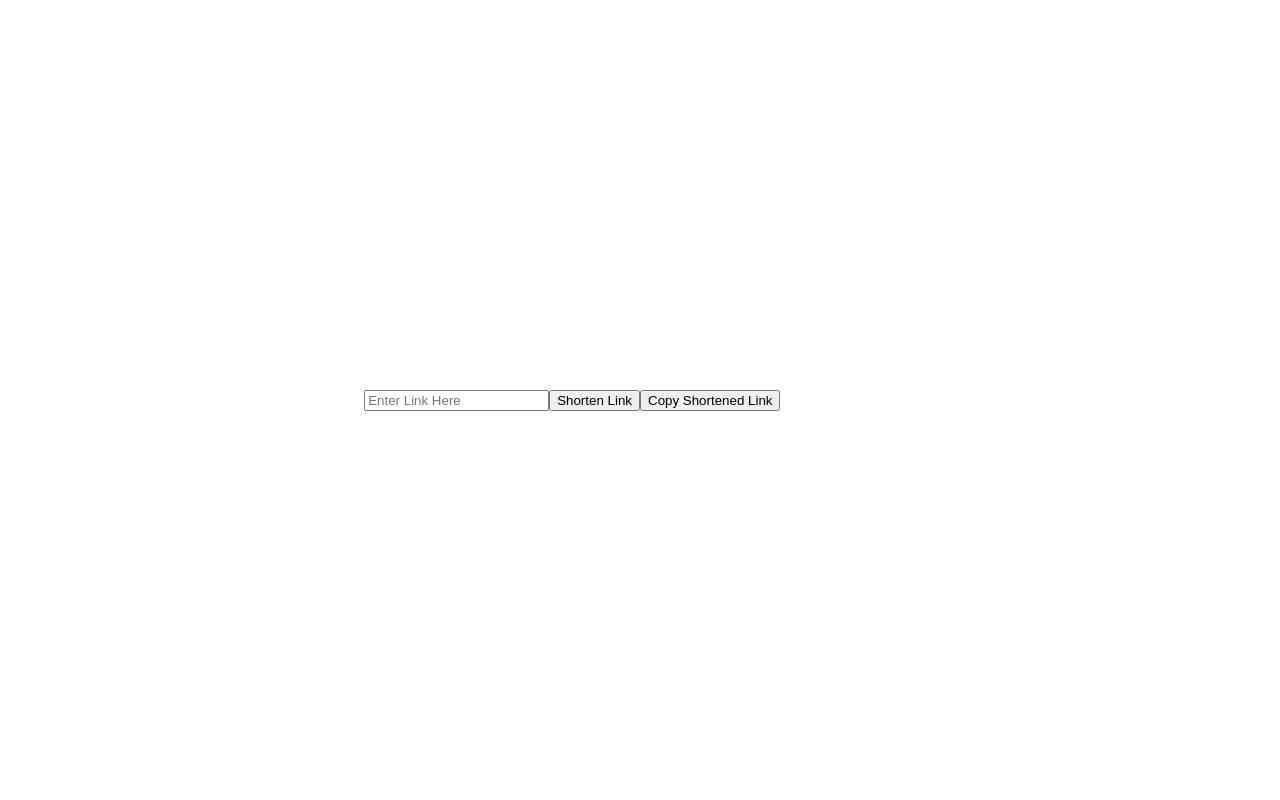
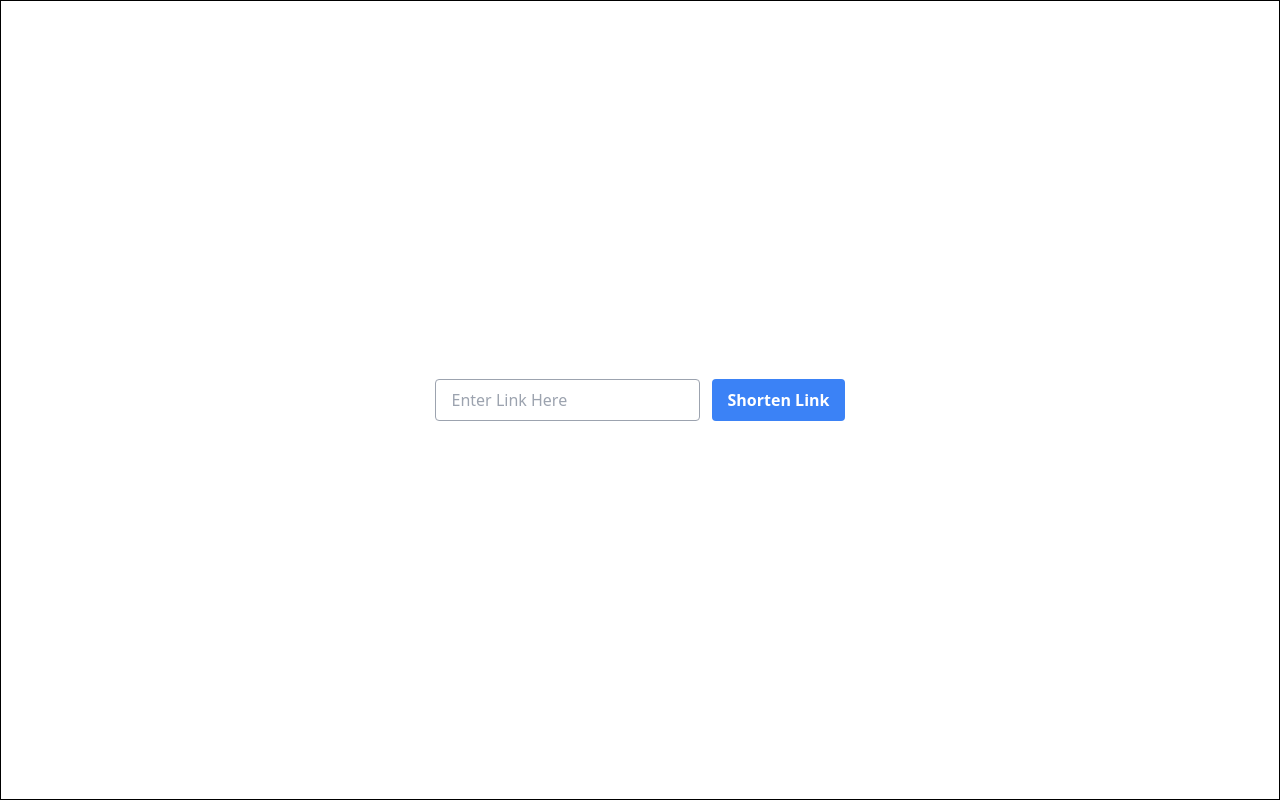
Before and after one commit to talalOthman/URL-Shortener, a Vue app: page / in a window 1280 px wide. Built offline with nearby package versions, Linux system fonts and the light colour scheme.

Commit message:
-Added tailwindcss to the projecr

```diff
--- a/index.html
+++ b/index.html
@@ -4,7 +4,7 @@
     <meta charset="UTF-8">
     <link rel="icon" href="/favicon.ico">
     <meta name="viewport" content="width=device-width, initial-scale=1.0">
-    <title>Vite App</title>
+    <title>Link Shortener</title>
   </head>
   <body>
     <div id="app"></div>
--- a/package.json
+++ b/package.json
@@ -13,6 +13,9 @@
   },
   "devDependencies": {
     "@vitejs/plugin-vue": "^4.0.0",
+    "autoprefixer": "^10.4.14",
+    "postcss": "^8.4.21",
+    "tailwindcss": "^3.2.7",
     "vite": "^4.1.4"
   }
 }
--- /dev/null
+++ b/postcss.config.js
@@ -0,0 +1,6 @@
+module.exports = {
+  plugins: {
+    tailwindcss: {},
+    autoprefixer: {},
+  },
+}
--- a/src/App.vue
+++ b/src/App.vue
@@ -5,6 +5,7 @@ import axios from 'axios'
 const API_URL = 'https://api-ssl.bitly.com/v4/shorten'
 const link = ref()
 const shortenedLink = ref()
+const isLinkGenerated = ref(false)
 
 const onSubmit = async () => {
   const response = await axios.post(API_URL, {
@@ -17,6 +18,7 @@ const onSubmit = async () => {
     }
   })
   shortenedLink.value = response.data.link
+  isLinkGenerated.value = true
 }
 
 const onCopy = () => {
@@ -25,12 +27,18 @@ const onCopy = () => {
 </script>
 
 <template>
-  <form @submit.prevent="onSubmit">
-    <input v-model="link" placeholder="Enter Link Here">
-    <button>Shorten Link</button>
-  </form>
-  <div>
-    <p>{{ shortenedLink }}</p>
-    <button @click="onCopy">Copy Shortened Link</button>
+  <div class="flex flex-col justify-center items-center gap-y-7	border border-black h-screen">
+    <form @submit.prevent="onSubmit" class="flex flex-col gap-y-3 md:flex-row md:gap-x-3">
+      <input class="bg-white border border-gray-400 rounded py-2 px-4" v-model="link" placeholder="Enter Link Here">
+      <button class="bg-blue-500 hover:bg-blue-700 text-white font-bold py-2 px-4 rounded">Shorten Link</button>
+    </form>
+    <div v-if="isLinkGenerated" class="flex flex-col items-center gap-y-2">
+      <div class="bg-white border border-gray-400 rounded py-2 px-4 mt-4">
+        <p class="text-gray-800 font-semibold">Shortened Link:</p>
+        <a href="#" class="text-blue-500 hover:text-blue-700 font-medium">{{ shortenedLink }}</a>
+      </div>
+      <button class="bg-blue-500 hover:bg-blue-700 text-white font-bold py-2 px-4 rounded" @click="onCopy">Copy Shortened
+        Link</button>
+    </div>
   </div>
 </template>
--- a/src/assets/base.css
+++ /dev/null
@@ -1,74 +0,0 @@
-/* color palette from <https://github.com/vuejs/theme> */
-:root {
-  --vt-c-white: #ffffff;
-  --vt-c-white-soft: #f8f8f8;
-  --vt-c-white-mute: #f2f2f2;
-
-  --vt-c-black: #181818;
-  --vt-c-black-soft: #222222;
-  --vt-c-black-mute: #282828;
-
-  --vt-c-indigo: #2c3e50;
-
-  --vt-c-divider-light-1: rgba(60, 60, 60, 0.29);
-  --vt-c-divider-light-2: rgba(60, 60, 60, 0.12);
-  --vt-c-divider-dark-1: rgba(84, 84, 84, 0.65);
-  --vt-c-divider-dark-2: rgba(84, 84, 84, 0.48);
-
-  --vt-c-text-light-1: var(--vt-c-indigo);
-  --vt-c-text-light-2: rgba(60, 60, 60, 0.66);
-  --vt-c-text-dark-1: var(--vt-c-white);
-  --vt-c-text-dark-2: rgba(235, 235, 235, 0.64);
-}
-
-/* semantic color variables for this project */
-:root {
-  --color-background: var(--vt-c-white);
-  --color-background-soft: var(--vt-c-white-soft);
-  --color-background-mute: var(--vt-c-white-mute);
-
-  --color-border: var(--vt-c-divider-light-2);
-  --color-border-hover: var(--vt-c-divider-light-1);
-
-  --color-heading: var(--vt-c-text-light-1);
-  --color-text: var(--vt-c-text-light-1);
-
-  --section-gap: 160px;
-}
-
-@media (prefers-color-scheme: dark) {
-  :root {
-    --color-background: var(--vt-c-black);
-    --color-background-soft: var(--vt-c-black-soft);
-    --color-background-mute: var(--vt-c-black-mute);
-
-    --color-border: var(--vt-c-divider-dark-2);
-    --color-border-hover: var(--vt-c-divider-dark-1);
-
-    --color-heading: var(--vt-c-text-dark-1);
-    --color-text: var(--vt-c-text-dark-2);
-  }
-}
-
-*,
-*::before,
-*::after {
-  box-sizing: border-box;
-  margin: 0;
-  position: relative;
-  font-weight: normal;
-}
-
-body {
-  min-height: 100vh;
-  color: var(--color-text);
-  background: var(--color-background);
-  transition: color 0.5s, background-color 0.5s;
-  line-height: 1.6;
-  font-family: Inter, -apple-system, BlinkMacSystemFont, 'Segoe UI', Roboto, Oxygen, Ubuntu,
-    Cantarell, 'Fira Sans', 'Droid Sans', 'Helvetica Neue', sans-serif;
-  font-size: 15px;
-  text-rendering: optimizeLegibility;
-  -webkit-font-smoothing: antialiased;
-  -moz-osx-font-smoothing: grayscale;
-}
--- a/src/assets/main.css
+++ /dev/null
@@ -1,35 +0,0 @@
-@import './base.css';
-
-#app {
-  max-width: 1280px;
-  margin: 0 auto;
-  padding: 2rem;
-
-  font-weight: normal;
-}
-
-a,
-.green {
-  text-decoration: none;
-  color: hsla(160, 100%, 37%, 1);
-  transition: 0.4s;
-}
-
-@media (hover: hover) {
-  a:hover {
-    background-color: hsla(160, 100%, 37%, 0.2);
-  }
-}
-
-@media (min-width: 1024px) {
-  body {
-    display: flex;
-    place-items: center;
-  }
-
-  #app {
-    display: grid;
-    grid-template-columns: 1fr 1fr;
-    padding: 0 2rem;
-  }
-}
--- /dev/null
+++ b/src/index.css
@@ -0,0 +1,3 @@
+@tailwind base;
+@tailwind components;
+@tailwind utilities;
--- a/src/main.js
+++ b/src/main.js
@@ -1,6 +1,6 @@
 import { createApp } from 'vue'
 import App from './App.vue'
-import './assets/main.css'
+import './index.css'
 
 const app = createApp(App)
 app.mount('#app')
--- /dev/null
+++ b/tailwind.config.js
@@ -0,0 +1,11 @@
+/** @type {import('tailwindcss').Config} */
+module.exports = {
+  content: [
+    "./index.html",
+    "./src/**/*.{js,ts,jsx,tsx,vue}",
+  ],
+  theme: {
+    extend: {},
+  },
+  plugins: [],
+}
```
Also changed, not shown: 1 other file (tests, documents, lock files or other folders).
